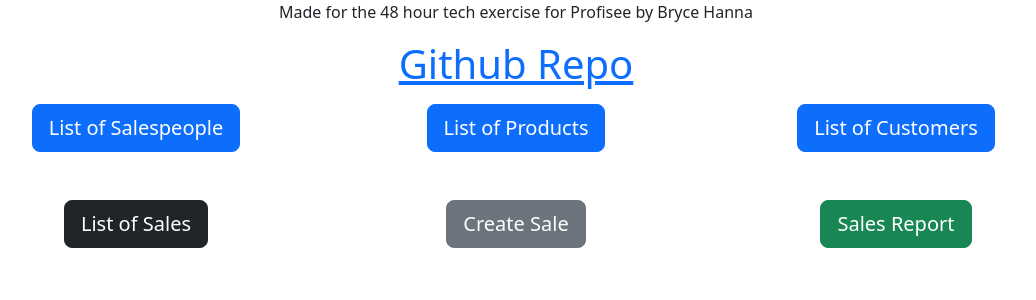
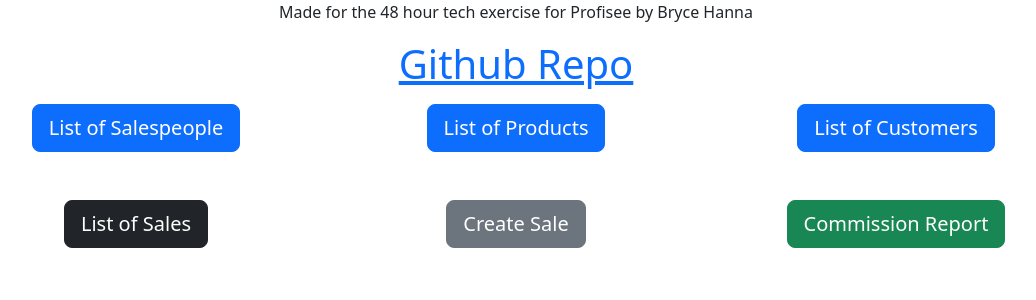
Before and after one commit to B-Ricey763/BeSpoked-Bikes-Sales, a Flask app: page / in a window 1280 px wide. Shown: the part 160-460 px from the top of the page, without its empty margins (124-1160 px from the left). Run offline with Flask 3, Linux system fonts and the light colour scheme.

Commit message:
Updated wording on index page

```diff
--- a/bespoked_bikes_sales/templates/index.jinja
+++ b/bespoked_bikes_sales/templates/index.jinja
@@ -31,7 +31,7 @@
 			<a class="btn btn-secondary btn-lg" href="/create-sale">Create Sale</a>
 		</div>
 		<div class="col text-center">
-			<a class="btn btn-success btn-lg" href="/sales-report">Sales Report</a>
+			<a class="btn btn-success btn-lg" href="/sales-report">Commission Report</a>
 		</div>
 	</div>
 </div>
```
